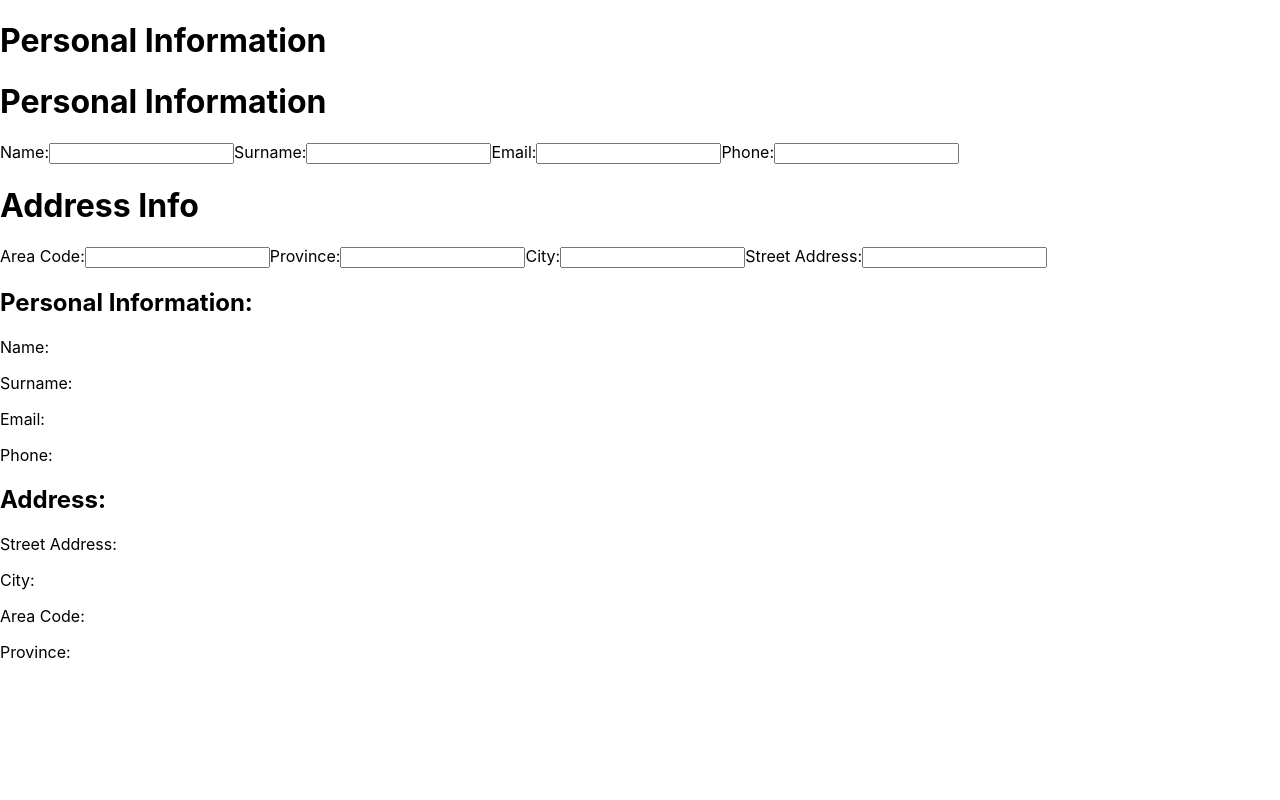
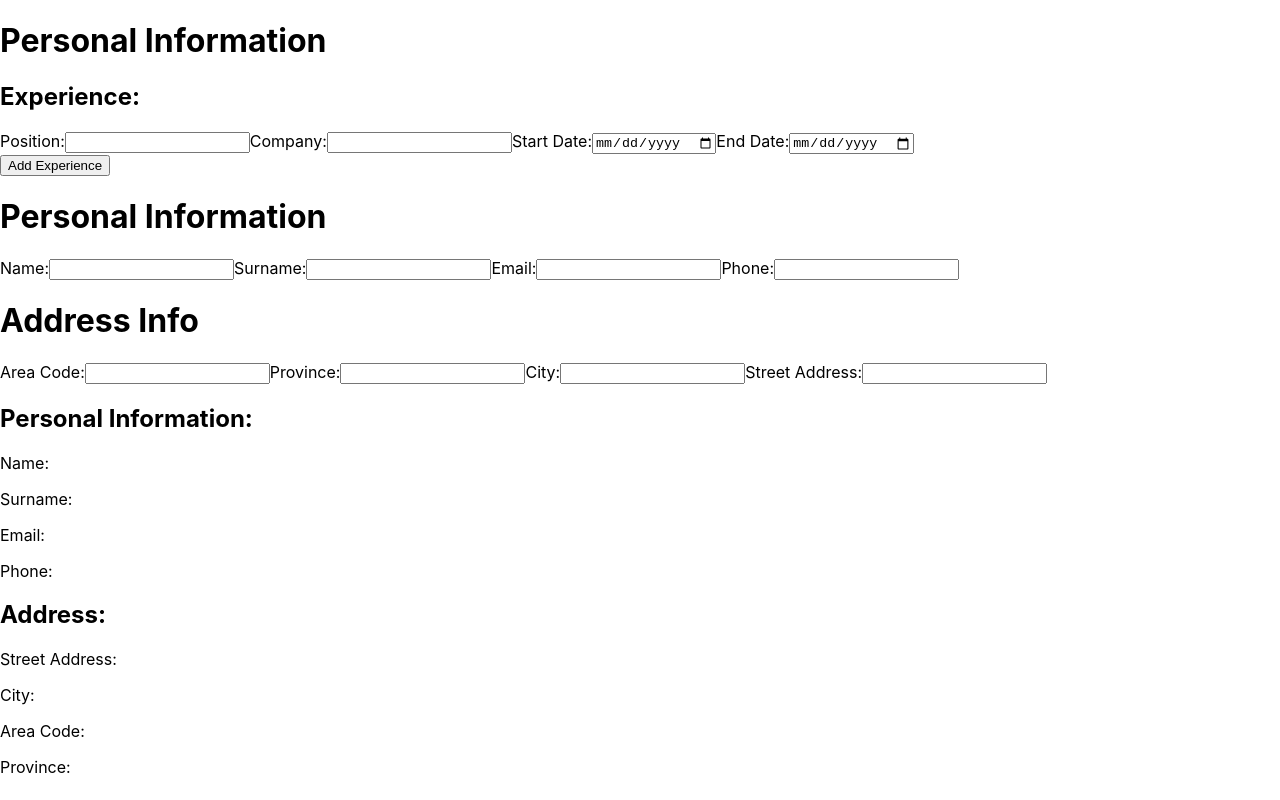
Before and after one commit to Lwazicekiso/CV_APP, a React (Create React App) app in the folder cv_app/: page / in a window 1280 px wide. Built offline with nearby package versions, Linux system fonts and the light colour scheme.

Commit message:
setting up experience section form

```diff
--- a/cv_app/src/App.js
+++ b/cv_app/src/App.js
@@ -1,9 +1,9 @@
-
+//app.js
 import React, { useState } from 'react';
 import PersonalInfo from './personalnfo';
 import Address from './addressInfo';
 import { useEffect } from 'react';
-
+import ExperienceInfo from'./experience';
 
 
 function App() {
@@ -19,6 +19,10 @@ function App() {
   const [city, setCity] = useState('');
   const [areaCode, setAreaCode] = useState('');
   const [province, setProvince] = useState('');
+
+  // Experience State
+  const [jobExperiences, setJobExperiences] = useState([]);
+
 
   // OBJECTS TO STORE USER DATA IN JSON
   const [address, setAddress] = useState({
@@ -52,7 +56,11 @@ useEffect(() => {
   return (
     <div>
       <h1>Personal Information</h1>
+      <ExperienceInfo
 
+        jobExperiences = {jobExperiences}
+        setJobExperiences={setJobExperiences}
+      />
       <PersonalInfo
         name={name}
         setName={setName}
--- /dev/null
+++ b/cv_app/src/experience.js
@@ -0,0 +1,79 @@
+import React, { useState } from 'react';
+
+export default function ExperienceInfo({ jobExperiences, setJobExperiences }) {
+  // State for a single experience entry
+  const [position, setPosition] = useState('');
+  const [company, setCompany] = useState('');
+  const [startDate, setStartDate] = useState('');
+  const [endDate, setEndDate] = useState('');
+  const handleAddExperience = () => {
+    const newExperience = { position, company, startDate, endDate };
+    setJobExperiences(prevExperiences => [...prevExperiences, newExperience]);
+
+    setPosition('');
+    setCompany('');
+    setStartDate('');
+    setEndDate('');
+  };
+
+  const handleRemoveExperience = (indexToRemove) => {
+    setJobExperiences(prevExperiences =>
+      prevExperiences.filter((_, index) => index !== indexToRemove)
+    );
+  };
+
+  return (
+    <div>
+      <h2>Experience:</h2>
+
+      <form>
+        <div>
+          <label htmlFor="position">Position:</label>
+          <input
+            type="text"
+            id="position"
+            value={position}
+            onChange={(e) => setPosition(e.target.value)}
+          />
+
+          <label htmlFor="company">Company:</label>
+          <input
+            type="text"
+            id="company"
+            value={company}
+            onChange={(e) => setCompany(e.target.value)}
+          />
+
+          <label htmlFor="startDate">Start Date:</label>
+          <input
+            type="date"
+            id="startDate"
+            value={startDate}
+            onChange={(e) => setStartDate(e.target.value)}
+          />
+
+          <label htmlFor="endDate">End Date:</label>
+          <input
+            type="date"
+            id="endDate"
+            value={endDate}
+            onChange={(e) => setEndDate(e.target.value)}
+          />
+        </div>
+
+        <button type="button" onClick={handleAddExperience}>Add Experience</button>
+      </form>
+
+      <ul>
+        {jobExperiences.map((exp, index) => (
+          <li key={index}>
+            {exp.position} at {exp.company} ({exp.startDate} - {exp.endDate})
+            <button type="button" onClick={() => handleRemoveExperience(index)}>
+              Remove
+            </button>
+          </li>
+        ))}
+      </ul>
+    </div>
+  );
+}
```
